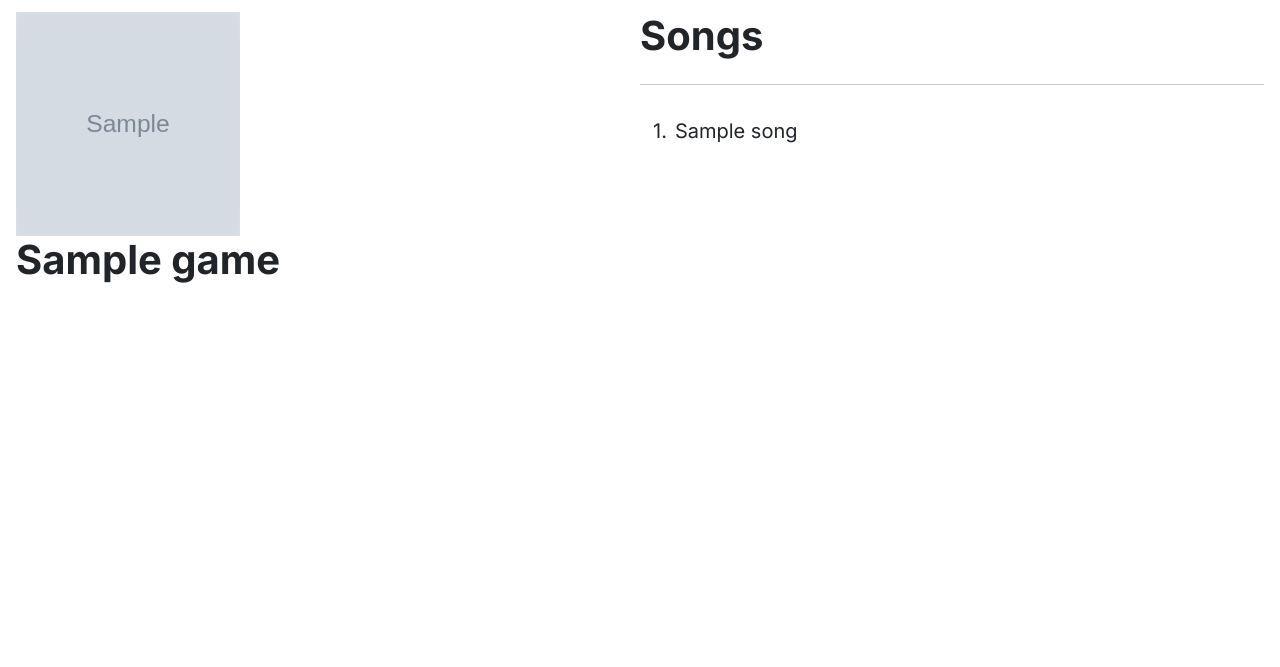
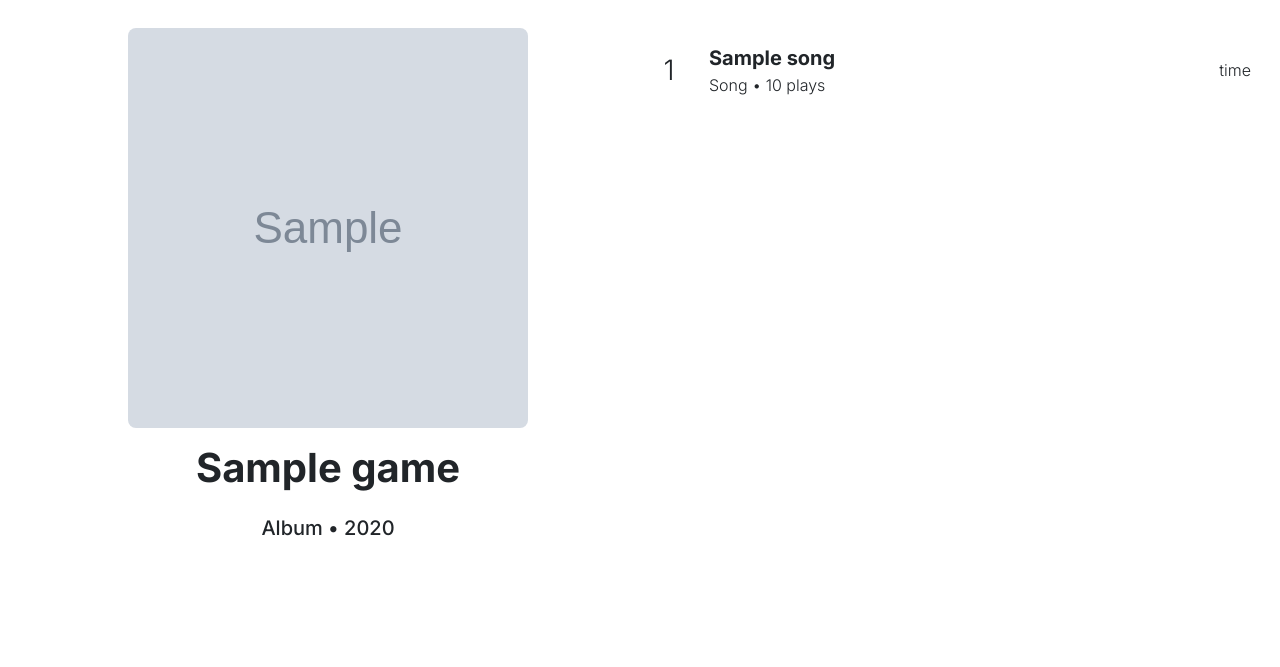
Before and after one commit to bingodice123/WaveVGM, a Python web app: template templates/album.html in a window 1280 px wide. Shown: the part 68-735 px from the top of the page. Run offline with Jinja, Linux system fonts and the light colour scheme; the template is opened without the code that fills it: most values are stand-ins (such as "Sample title", 1, 10 or a date in 2020); grey boxes marked "Sample" are stand-in pictures; some libraries are stand-ins or nearby versions; some web fonts are replaced.

Commit message:
finished album ui, added loop button and queue

```diff
--- a/app.py
+++ b/app.py
@@ -82,7 +82,7 @@ def album_page():
         album_info = query_safe("SELECT * FROM albums WHERE id = ?", (album_id,))[0]
     except IndexError:
         abort(404)
-    songs = query_safe("SELECT * FROM songs WHERE album_id = ?", (album_id,))
+    songs = query_safe("SELECT songs.*, views FROM songs JOIN analytics ON songs.id = analytics.song_id WHERE album_id = ?", (album_id,))
     return render_template('album.html', album=album_info, songs=songs)
 
 # Author: Gemini (Me for most, Gemini for fts5 search ranking)
@@ -147,6 +147,7 @@ def update_analytics():
     analytic_type = body.get("type")
     analytic_id = body.get("id")
     analytic_amount = body.get("amount")
+    print(f"{analytic_type} {analytic_id} {analytic_amount}")
     if not (analytic_type and analytic_amount and analytic_id):
         return {"success": False}, 400
     try:
--- a/static/functions.js
+++ b/static/functions.js
@@ -1,5 +1,7 @@
 let playingAudioId = null;
 const liked_classes = {true: 'bi-hand-thumbs-up-fill', false: 'bi-hand-thumbs-up'}
+let queue = [];
+let queue_album = [];
 
 function getUniqueListenedStats(audio) {
     const ranges = audio.played; // Native browser TimeRanges object
@@ -12,7 +14,6 @@ function getUniqueListenedStats(audio) {
 
     const totalDuration = audio.duration || 0;
     const percentListened = totalDuration > 0 ? (totalSecondsListened / totalDuration) : 0;
-
     return {
         seconds: totalSecondsListened,
         percent: percentListened
@@ -73,6 +74,7 @@ window.addEventListener('pagehide', () => {
 
     if (playingAudioId) {
         const audio = document.querySelector('#vgm-audio')
+        console.log("page hidden")
         const payload = {type: 'retention_percent', amount: getUniqueListenedStats(audio)["percent"], id: playingAudioId}
         fetch('/api/send-analytics', {
             method: 'POST',
@@ -84,13 +86,30 @@ window.addEventListener('pagehide', () => {
 });
 
 
+function endSong() {
+    if (queue) {
+            console.log(queue)
+            playAudio(queue[0].stream, queue[0].imgSrc, queue[0].title, queue[0].game, queue[0].songId, true);
+            queue.shift();
+        }
+}
+
 // Play audio 50% Gemini
-function playAudio(stream, imgSrc = 'https://i.imgur.com/x6GQBYz.jpeg', title = 'Unknown', game = 'Unknown', songId) {
+function playAudio(stream, imgSrc = 'https://i.imgur.com/x6GQBYz.jpeg', title = 'Unknown', game = 'Unknown', songId, queuePlay) {
     // Me
     if (playingAudioId) {
         sendRetentionPercent()
     }
+    if (!queuePlay) {
+        queue = [...queue_album];
+        const index = queue.findIndex(u => u.songId === songId);
+        if (index !== -1) {
+            queue.splice(0, index + 1);
+        } else {
+            // Played from search or top 10 songs, get album data
 
+        }
+    }
     // Gemini
 
     // 1. Select the media slot element nested inside media-chrome
@@ -109,6 +128,7 @@ function playAudio(stream, imgSrc = 'https://i.imgur.com/x6GQBYz.jpeg', title =
     mediaDesc.innerHTML = `Song &bull; ${game.replaceAll("＇", "'").replaceAll("：", ":").replaceAll("＃", "#")}`;
     // Gemini
     const audioElement = document.querySelector('media-controller [slot="media"]');
+    audioElement.removeEventListener('ended', endSong);
 
     // 2. Assign the new URL path
     audioElement.src = String.raw`${stream.replaceAll("＇", "'").replaceAll("＃", "%23")}`;
@@ -140,12 +160,31 @@ function playAudio(stream, imgSrc = 'https://i.imgur.com/x6GQBYz.jpeg', title =
     document.getElementById("like-button").classList.add(liked_classes[data["liked"]])
   })
     // 4. (Optional) Initiate playback programmatically
-    audioElement.play().catch(error => {
+    audioElement.play().then(result => {
+        audioElement.addEventListener("ended", endSong);
+    }).catch(error => {
         console.log("Playback blocked until user interaction occurs.");
     });
+
 
 
 }
 document.addEventListener("turbo:load", function () {
             fitty('.fit', {minSize: 11, maxSize: 20});
         });
+
+async function getAudioDuration(url) {
+
+
+  return await new Promise((resolve) => {
+      const audio = new Audio(String.raw`${url.replaceAll("＇", "'").replaceAll("＃", "%23")}`);
+
+      audio.addEventListener("loadedmetadata", () => {
+              // Optional: Format into minutes and seconds
+          const durationInSeconds = audio.duration;
+             const minutes = Math.floor(durationInSeconds / 60);
+    const seconds = Math.floor(durationInSeconds % 60);
+          resolve(`${minutes}:${seconds < 10 ? '0' : ''}${seconds}`);
+      }, {once: true});
+  });
+}
--- a/static/styles.css
+++ b/static/styles.css
@@ -17,7 +17,7 @@ h1 {
     position: relative;
     display: inline-block; /* Crucial: Shrinks width to fit the image */
     max-width: 100%;
-    max-height: 300px; /* Sets the absolute boundary limit */
+    max-height: 100%; /* Sets the absolute boundary limit */
     overflow: hidden; /* Clips the background blur bleed */
     border-top-left-radius: var(--bs-card-inner-border-radius);
     border-top-right-radius: var(--bs-card-inner-border-radius);
@@ -29,7 +29,7 @@ h1 {
     z-index: 2;
     display: block; /* Removes bottom whitespace padding bugs */
     max-width: 100%;
-    max-height: 300px; /* Must match the parent wrapper limit */
+    max-height: 100%; /* Must match the parent wrapper limit */
     width: auto;
     height: auto;
     object-fit: contain; /* Scales and reveals the full image */
@@ -83,9 +83,8 @@ body::-webkit-scrollbar,
   padding-bottom: 6rem;   /* space for media bar */
   box-sizing: border-box;
 }
-
-media-controller
-{
+/* 1. Global Controller & Theme Rules */
+media-controller {
   --media-primary-color: black;
   --media-secondary-color: transparent;
   --media-control-hover-background: rgb(255 255 255 / 0.25);
@@ -93,11 +92,30 @@ media-controller
   --bs-body-color: transparent;
 }
 
-media-time-range
-{
+/* 2. Fix the Button Wrapper Sizing */
+media-controller, media-play-button, media-mute-button {
+  --media-button-icon-width: 2rem;
+  --media-button-icon-height: 2rem;
+  --media-control-height: 80px;
+}
+
+/* 3. Prevent the Button Container from Collapsing */
+media-play-button, media-mute-button {
+  flex-shrink: 0;         /* Stops Flexbox from squishing the button */
+  min-width: 52px;        /* Forces a square box for your big play icon */
+  width: 52px;
+}
+
+/* 4. Fix the Sizing on the Time Range Slider */
+media-time-range {
   --media-time-range-buffered-color: transparent;
-    --media-range-track-background: rgb(100 100 100 / 0.75)
+  --media-range-track-background: rgb(100 100 100 / 0.75);
+
+  flex-grow: 0;           /* Prevents it from aggressively eating layout space */
+  flex-shrink: 0;         /* Stops it from deforming on smaller windows */
+  width: 200px !important;
 }
+
 /* Hide arrows and pagination when there aren't enough slides */
 .splide:not(.is-overflow) .splide__arrows
 {
--- a/templates/album.html
+++ b/templates/album.html
@@ -4,41 +4,73 @@
     {{ album["game"] }}
 {% endblock %}
 
+{% block head %}
+    <script>
+        document.addEventListener("turbo:load", function () {
+            fitty('#album-title', {
+                minSize: 11
+            });
+        });
+        document.addEventListener("turbo:load", function () {
+            fitty('#album-details', {
+                minSize: 11
+            });
+        });
+        document.addEventListener("turbo:load", function () {
+            queue_album = []
+            {% for song in songs %}
+                queue_album.push({stream: '{{ song["stream_src"] | replace("'", "＇") | replace("#", "＃") }}', imgSrc: '{{ album["img_src"] }}', title: '{{ song["name"] | replace("'", "＇") | replace(":", "：") | replace("#", "＃") }}', game: '{{ album["game"] | replace("'", "＇") | replace(":", "：") | replace("#", "＃") }}', songId: '{{ song["id"] }}'})
+            {% endfor %}
+        });
+        document.addEventListener("turbo:load", function () {
+            for (let i of document.querySelectorAll(".time-label")) {
+                getAudioDuration(i.dataset.link).then((result) => {
+                    i.textContent = result;
+                });
+            }
+        });
+
+    </script>
+{% endblock %}
+
+
 {% block body %}
-    <div class="d-flex">
-        <div class="d-flex flex-column" style="width: 50%">
-            <div class="d-flex tight-blur-wrapper"
-                 style="height: 14rem; width: 14rem; --bg-image: url('{{ album["img_src"] }}')">
+    <div class="d-flex w-100">
+        <div class="d-flex flex-column align-items-center w-50 my-3 gap-3">
+            <div class="d-block overflow-hidden" style="width: 50vh; height: 50vh">
+                <div class="tight-blur-wrapper w-100 h-100 overflow-hidden d-flex justify-content-center rounded-3"
+                 style="--bg-image: url('{{ album["img_src"] }}');">
                 <img src="{{ album["img_src"] }}" alt="{{ album["game"] }}" role="presentation"
-                     style="height: 100%; width: 100%; object-fit: contain">
+                     style="object-fit: contain">
             </div>
-            <h1>{{ album["game"] | replace("：", ":") }}</h1>
+            </div>
+            <div class="d-block" style="width: 50vh; max-height: 100%">
+                <h1 id="album-title" class="text-center mb-4">{{ album["game"] | replace("：", ":") }}</h1>
+                <div class="d-flex justify-content-center" style="width: 50vh; max-height: 100%">
+                    <div class="d-flex justify-content-center" style="width: 20vh; max-height: 100%">
+                                            <h5 class="text-center mb-0" id="album-details">Album &bull; {{ album["release_year"] }}</h5>
+
+                    </div>
+                </div>
+            </div>
+
         </div>
-        <div class="d-flex flex-column" style="width: 50%">
-            <h1>Songs</h1>
-            <hr>
+        <div class="d-flex flex-column w-50 my-3 overflow-y-scroll hide-scrollbar" style="height: calc(100vh - 11rem);">
             {% for song in songs %}
                 <div role="button" tabindex="0"
-                                onclick="playAudio('{{ song["stream_src"] | replace("'", "＇") | replace("#", "＃") }}', '{{ album["img_src"] }}', '{{ song["name"] | replace("'", "＇") | replace(":", "：") | replace("#", "＃") }}', '{{ album["game"] | replace("'", "＇") | replace(":", "：") | replace("#", "＃") }}', '{{ song["id"] }}')"
+                                onclick="playAudio('{{ song["stream_src"] | replace("'", "＇") | replace("#", "＃") }}', '{{ album["img_src"] }}', '{{ song["name"] | replace("'", "＇") | replace(":", "：") | replace("#", "＃") }}', '{{ album["game"] | replace("'", "＇") | replace(":", "：") | replace("#", "＃") }}', '{{ song["id"] }}', false)"
                                 class="btn btn-link btn-shadow-hover d-block text-decoration-none text-dark">
-                <div class="d-flex align-items-center gap-2 py-2">
-                   <span class="fs-5">{{ loop.index }}.</span>
-                    <span class="fs-5">{{ song["name"] }}</span>
+                <div class="d-flex align-items-center gap-4 py-2">
+                   <span class="fs-3 fw-light" style="width: 2rem">{{ loop.index }}</span>
+                    <div class="d-flex flex-column align-items-start">
+                        <p class="mb-0 fs-5 fw-bold">{{ song["name"] | replace("⧸", "/") }}</p>
+                        <p class="mb-0 fs-6 fw-light">Song &bull; {{ song["views"] }} play{{ "" if song["views"] == 1 else "s" }}</p>
+                    </div>
+                    <div class="d-flex justify-content-end flex-grow-1"><p class="fw-light mb-0 time-label" data-link='{{ song["stream_src"] | replace("'", "＇") | replace("#", "＃") }}'>time</p></div>
+
                 </div>
                 </div>
-
             {% endfor %}
-            <!--
-            <ol>
-                {% for song in songs %}
-                    <li>
-                        <button type="button"
-                                onclick="playAudio('{{ song["stream_src"] | replace("'", "＇") | replace("#", "＃") }}', '{{ album["img_src"] }}', '{{ song["name"] | replace("'", "＇") | replace(":", "：") | replace("#", "＃") }}', '{{ album["game"] | replace("'", "＇") | replace(":", "：") | replace("#", "＃") }}', '{{ song["id"] }}')"
-                                class="btn btn-primary">{{ song["name"] }}</button>
-                    </li>
-                {% endfor %}
-            </ol>
-            -->
         </div>
     </div>
 {% endblock %}
--- a/templates/layout.html
+++ b/templates/layout.html
@@ -70,19 +70,20 @@
             </div>
         </div>
     </div>
-    <div class="d-flex col-4 justify-content-center m-0 align-items-center">
+    <div class="d-flex col-4 justify-content-center m-0 align-items-center" style="height: 5rem">
         <media-controller audio>
   <audio
     slot="media"
     src=""
     id="vgm-audio"
   ></audio>
-  <media-control-bar>
+  <media-control-bar style="--media-font-size: 1rem; display: flex;">
     <media-play-button></media-play-button>
     <media-time-display showduration></media-time-display>
     <media-time-range></media-time-range>
     <media-mute-button></media-mute-button>
     <media-volume-range></media-volume-range>
+    <media-loop-button></media-loop-button>
   </media-control-bar>
 </media-controller>
     </div>
--- a/templates/macros.html
+++ b/templates/macros.html
@@ -14,7 +14,7 @@
 {% endmacro %}
 
 {% macro song_card(name, game, img_src, stream, id) %}
-    <a href="#" onclick="playAudio('{{ stream | replace("'", "＇") | replace("#", "＃")}}', '{{ img_src }}', '{{ name | replace("'", "＇") | replace("#", "＃") }}', '{{ game | replace("'", "＇") | replace("#", "＃") }}', '{{ id }}'); return false;" class="text-decoration-none">
+    <a href="#" onclick="playAudio('{{ stream | replace("'", "＇") | replace("#", "＃")}}', '{{ img_src }}', '{{ name | replace("'", "＇") | replace("#", "＃") }}', '{{ game | replace("'", "＇") | replace("#", "＃") }}', '{{ id }}', false); return false;" class="text-decoration-none">
         <div class="card flex-shrink-0" style="width: 18rem; height: 18rem">
             <div class="d-flex tight-blur-wrapper" style="height: 14rem; --bg-image: url('{{ img_src }}')">
                 <img src="{{ img_src }}" class="card-img-top" alt="" role="presentation" style="height: 100%; width: 100%; object-fit: contain">
```
Also changed, not shown: wavevgm.db. Lines whose indentation alone changed are shown as unchanged.
